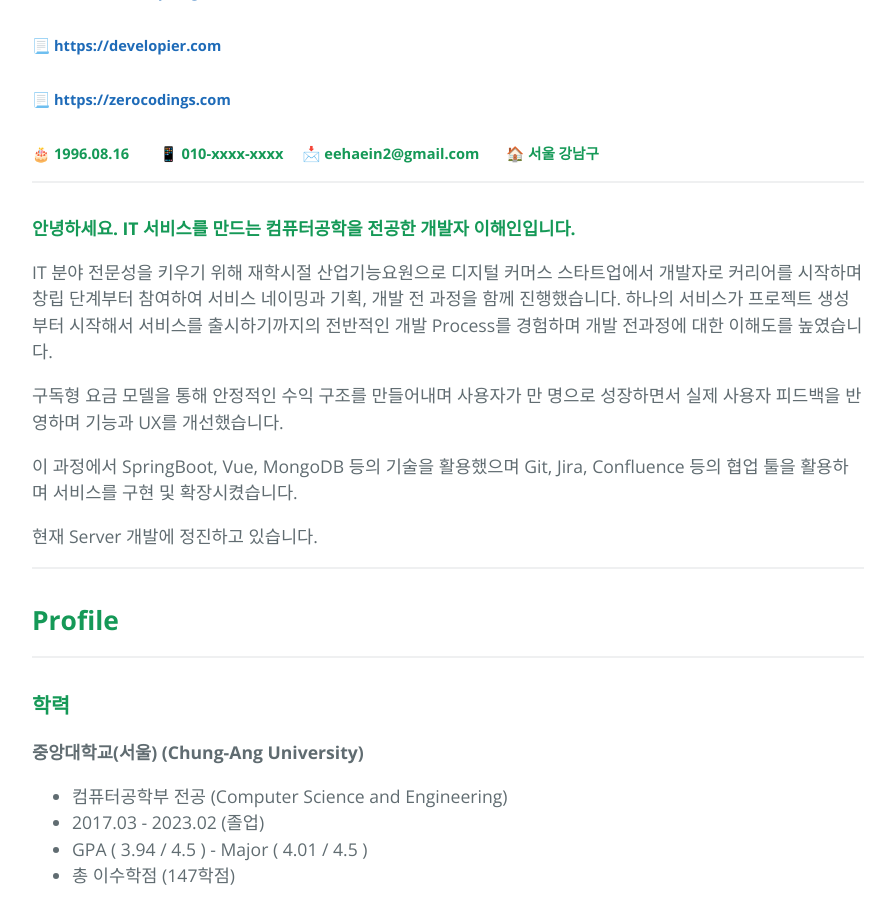
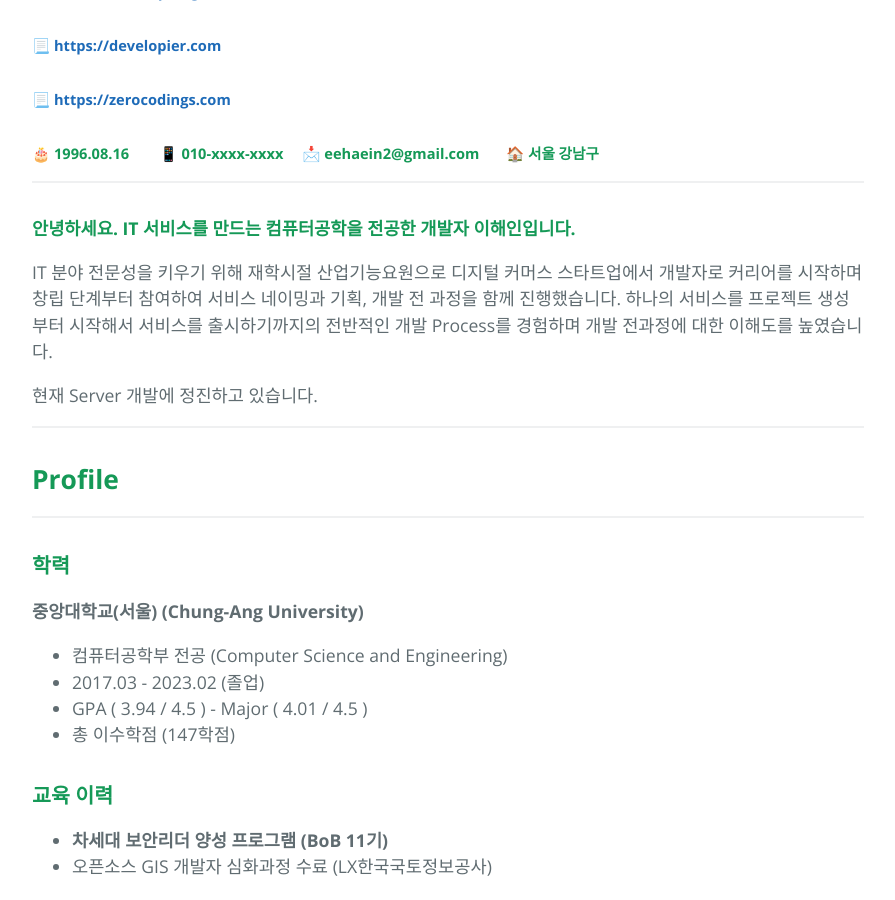
Before and after one commit to 2haein/theofto, a Jekyll site: the page built from index.md, in a window 1280 px wide and 900 px high, scrolled down 419 px. Shown: the whole window, without its empty margins (192-1087 px from the left). Built offline with Jekyll 4.4.1, drawn with Linux system fonts in a browser that asks for light colours; our own code applies the rules of GitHub Pages for plain Markdown files; some of the changed text lies outside the part shown.

Commit message:
docs: index update 2025

```diff
--- a/index.md
+++ b/index.md
@@ -14,12 +14,7 @@
 #### **안녕하세요. IT 서비스를 만드는 컴퓨터공학을 전공한 개발자 이해인입니다.**
 
 IT 분야 전문성을 키우기 위해 재학시절 산업기능요원으로 디지털 커머스 스타트업에서 개발자로 커리어를 시작하며 창립 단계부터 참여하여 서비스 네이밍과 기획, 개발 전 과정을 함께 진행했습니다.
-하나의 서비스가 프로젝트 생성부터 시작해서 서비스를 출시하기까지의 전반적인 개발 Process를 경험하며 개발 전과정에 대한 이해도를 높였습니다.
-
-구독형 요금 모델을 통해 안정적인 수익 구조를 만들어내며 사용자가 만 명으로 성장하면서 실제 사용자 피드백을 반영하며 기능과 UX를 개선했습니다.
-
-이 과정에서 SpringBoot, Vue, MongoDB 등의 기술을 활용했으며 Git, Jira, Confluence 등의 협업 툴을 활용하며 서비스를 구현 및 확장시켰습니다.
-
+하나의 서비스를 프로젝트 생성부터 시작해서 서비스를 출시하기까지의 전반적인 개발 Process를 경험하며 개발 전과정에 대한 이해도를 높였습니다.
 
 현재 Server 개발에 정진하고 있습니다.
 
@@ -296,7 +291,7 @@
 
 IT 분야 전문성을 키우기 위해 재학시절 산업기능요원으로 디지털 커머스 스타트업에서 개발자로 커리어를 시작하며 창립 단계부터 참여하여 서비스 네이밍과 기획, 개발 전 과정을 함께 진행했습니다.
 
-하나의 서비스가 프로젝트 생성부터 시작해서 서비스를 출시하기까지의 전반적인 개발 Process를 경험하며 개발 전과정에 대한 이해도를 높였습니다.
+하나의 서비스를 프로젝트 생성부터 시작해서 서비스를 출시하기까지의 전반적인 개발 Process를 경험하며 개발 전과정에 대한 이해도를 높였습니다.
 
 구독형 요금 모델을 통해 안정적인 수익 구조를 만들어냈고, 사용자가 전무했던 서비스에서 만 명으로 성장하면서 실제 사용자 피드백을 반영하며 기능과 UX를 개선했습니다.
 이 과정에서 SpringBoot, Vue, MongoDB 등의 기술을 활용했으며 Git, Jira, Confluence 등의 협업 툴을 활용하며 서비스를 구현 및 확장시켰습니다.
```
